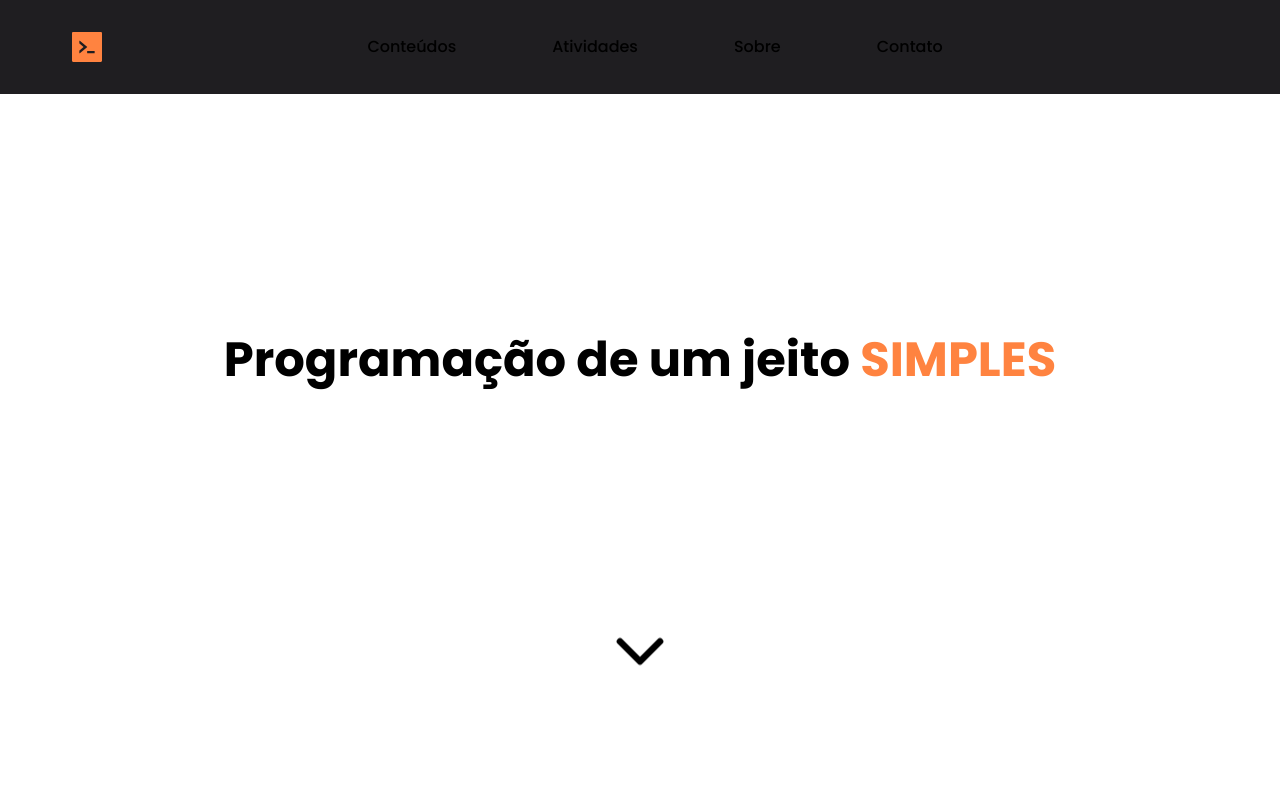
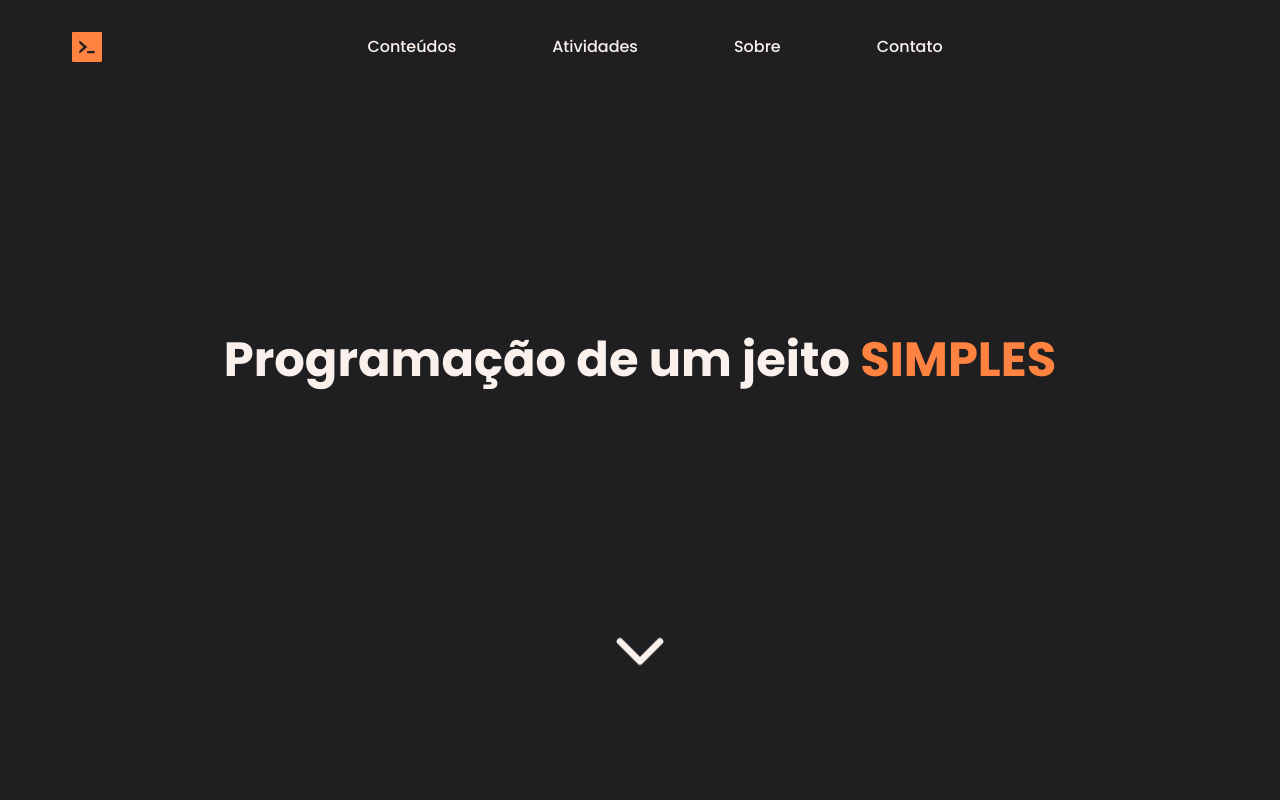
Before and after one commit to kauesandrade/BugHunters, a Next.js app: page / in a window 1280 px wide. Shown: the top 800 px of the page. Built offline with nearby package versions, Linux system fonts and the light colour scheme.

Commit message:
Removendo "tema escuro" e arrumando anchor tag :hotfix: | 12/05 19:15

```diff
--- a/src/app/globals.css
+++ b/src/app/globals.css
@@ -5,6 +5,8 @@
   --white: #FAF1EC;
   --black: #1F1E21;
   --font-poppins: 'Poppins', sans-serif;
+  --background: var(--black);
+  --foreground: var(--white);
 }
 
 @theme {
@@ -19,15 +21,12 @@
   --color-foreground: var(--white);
 }
 
-@media (prefers-color-scheme: dark) {
-  :root {
-    --background: var(--black);
-    --foreground: var(--white);
-  }
-}
-
 body {
   background: var(--background);
   color: var(--foreground);
   font-family: var(--font-poppins);
 }
+
+html {
+  scroll-behavior: smooth;
+}
```
